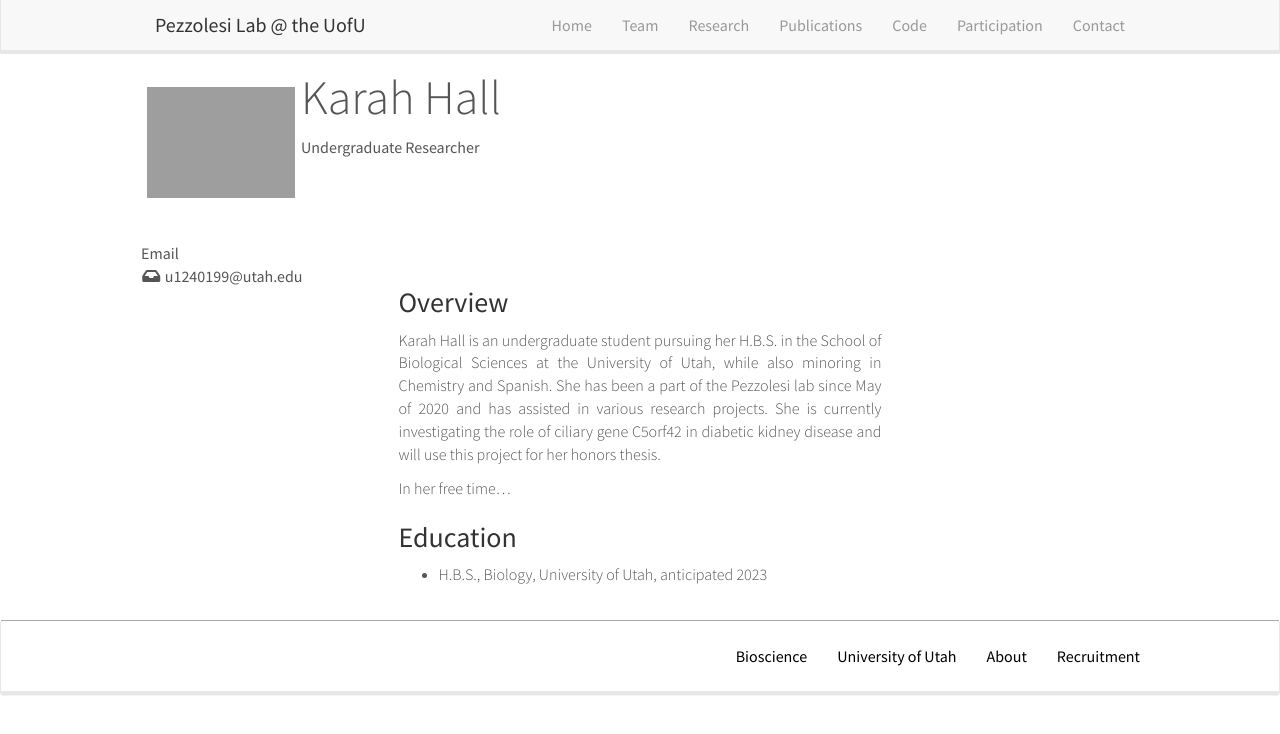
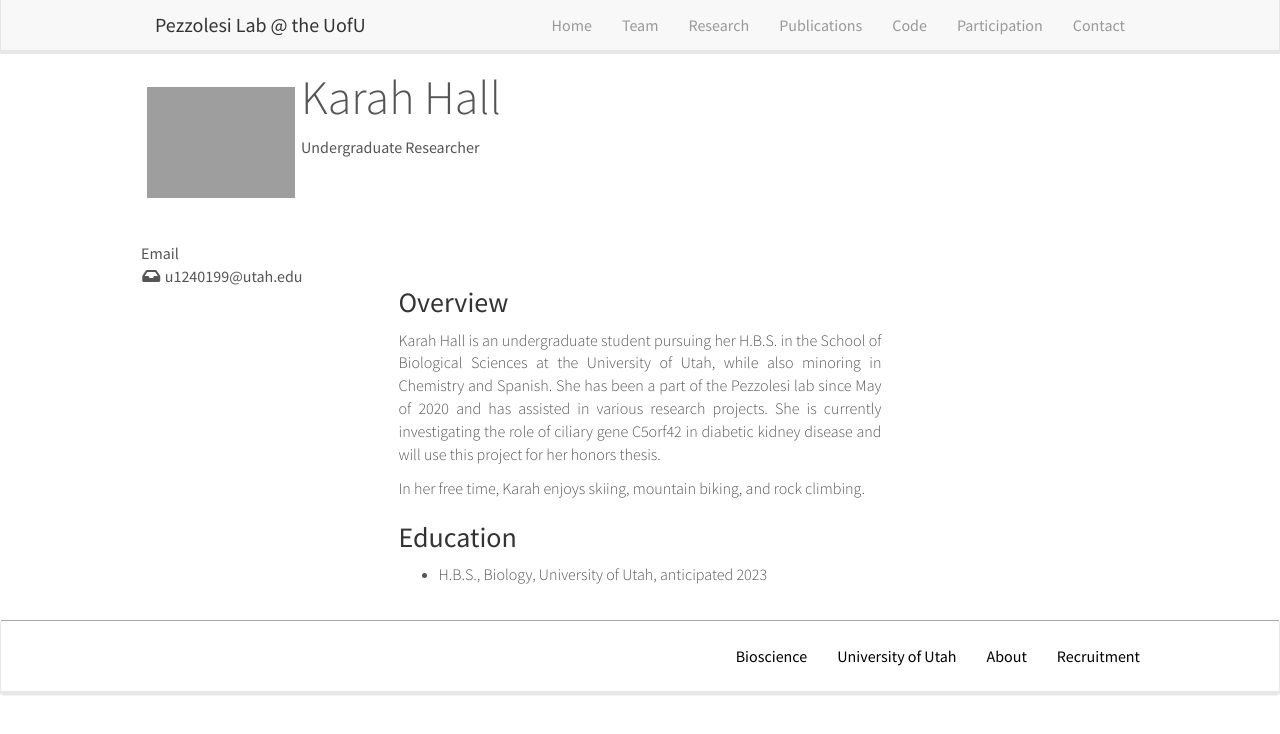
Before and after one commit to PezzolesiLab/pezzolesilab, a Jekyll site: the page built from team/karahhall.md, in a window 1280 px wide. Shown: the top 734 px of the page. Built offline with Jekyll 4.4.1, drawn with Linux system fonts in a browser that asks for light colours; nearby versions of some CDN libraries.

Commit message:
Update karahhall.md

```diff
--- a/team/karahhall.md
+++ b/team/karahhall.md
@@ -14,7 +14,7 @@ ucsf:
 ### Overview
 Karah Hall is an undergraduate student pursuing her H.B.S. in the School of Biological Sciences at the University of Utah, while also minoring in Chemistry and Spanish. She has been a part of the Pezzolesi lab since May of 2020 and has assisted in various research projects. She is currently investigating the role of ciliary gene C5orf42 in diabetic kidney disease and will use this project for her honors thesis.
 
-In her free time...
+In her free time, Karah enjoys skiing, mountain biking, and rock climbing.
 
 ### Education
 - H.B.S., Biology, University of Utah, anticipated 2023
```
